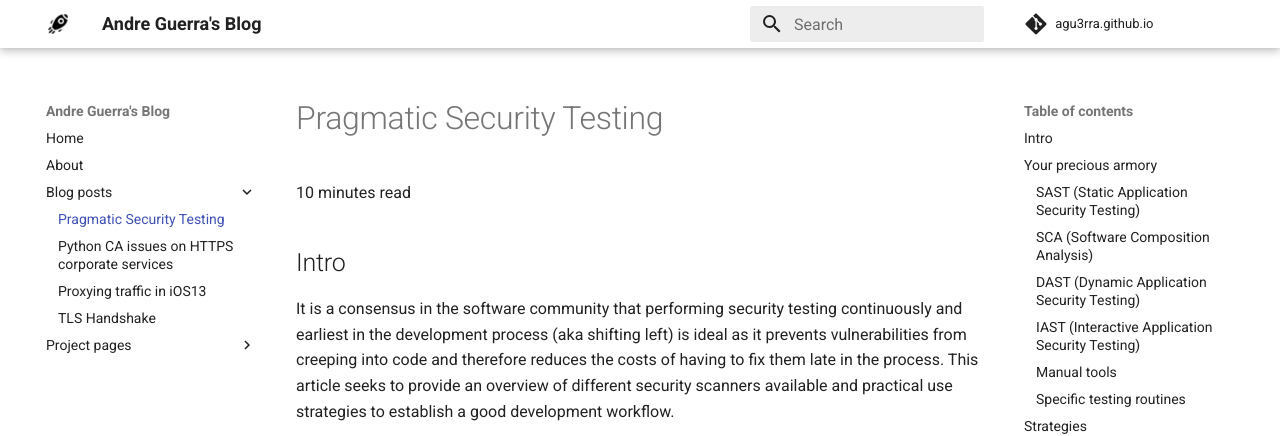
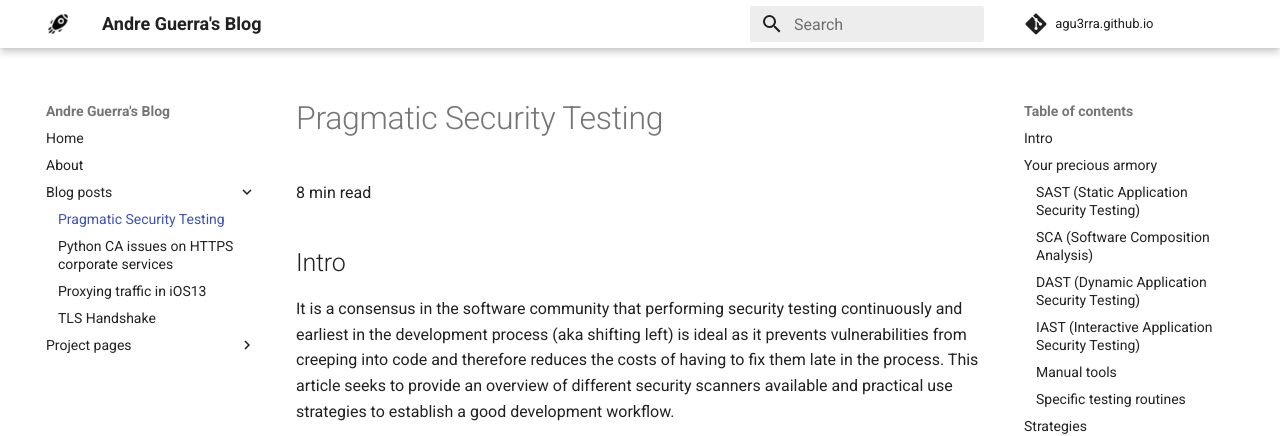
Before and after one commit to agu3rra/agu3rra.github.io, an MkDocs documentation site: the page built from docs/blog/pragmaticST/article.md, in a window 1280 px wide and 900 px high. Shown: the top 436 px of the window. Built offline with MkDocs 1.6.1 and Material for MkDocs 9.7.7, drawn with Linux system fonts in a browser that asks for light colours; comment, search, counter and statistics services are not loaded.

Commit message:
minor cosmetics

```diff
--- a/docs/blog/pragmaticST/article.md
+++ b/docs/blog/pragmaticST/article.md
@@ -1,5 +1,5 @@
 # Pragmatic Security Testing
-10 minutes read
+8 min read
 
 ## Intro
 It is a consensus in the software community that performing security testing continuously and earliest in the development process (aka shifting left) is ideal as it prevents vulnerabilities from creeping into code and therefore reduces the costs of having to fix them late in the process. This article seeks to provide an overview of different security scanners available and practical use strategies to establish a good development workflow.
```
Also changed, not shown: docs/index.md (+10 -1 lines).
